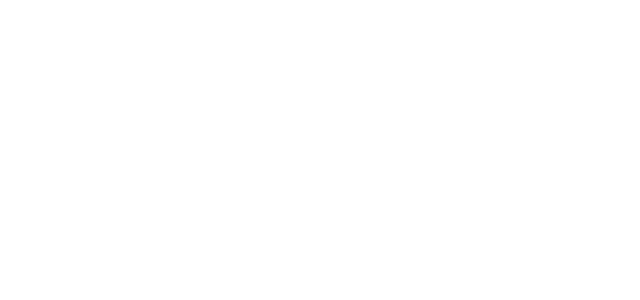
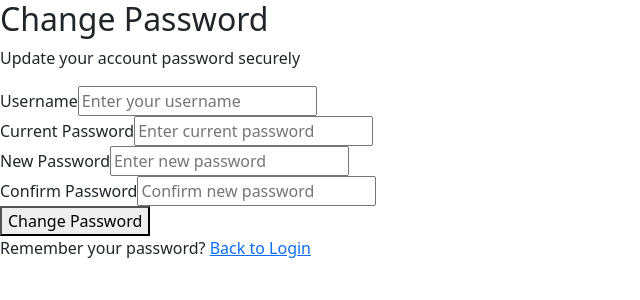
Before and after one commit to Adityasahoo7/EmpDtl.UI, an Angular app: page /changepassword in a window 1280 px wide. Before the commit this address led to /. Shown: the top 300 px of the page, without its empty margins (0-640 px from the left). Built offline with nearby package versions, Linux system fonts and the light colour scheme.

Commit message:
Add changepassword v2

```diff
--- a/src/app/Auth/changepassword/changepassword.component.html
+++ b/src/app/Auth/changepassword/changepassword.component.html
@@ -1 +1,73 @@
-<p>changepassword works!</p>
+<div class="login-page">
+
+  <div class="login-card">
+
+    <div class="logo-section">
+      <div class="logo-circle">
+        <i class="bi bi-key-fill"></i>
+      </div>
+
+      <h2>Change Password</h2>
+      <p>Update your account password securely</p>
+    </div>
+
+    <form (ngSubmit)="changePassword()">
+
+      <!-- Username -->
+      <div class="input-group-custom">
+        <label>Username</label>
+        <input
+          type="text"
+          [(ngModel)]="changedata.username"
+          name="username"
+          placeholder="Enter your username"
+          required>
+      </div>
+
+      <!-- Current Password -->
+      <div class="input-group-custom">
+        <label>Current Password</label>
+        <input
+          type="password"
+          [(ngModel)]="changedata.currentpassword"
+          name="currentPassword"
+          placeholder="Enter current password"
+          required>
+      </div>
+
+      <!-- New Password -->
+      <div class="input-group-custom">
+        <label>New Password</label>
+        <input
+          type="password"
+          [(ngModel)]="changedata.newpassword"
+          name="newPassword"
+          placeholder="Enter new password"
+          required>
+      </div>
+
+      <!-- Confirm Password -->
+      <div class="input-group-custom">
+        <label>Confirm Password</label>
+        <input
+          type="password"
+          [(ngModel)]="changedata.conformpassword"
+          name="confirmPassword"
+          placeholder="Confirm new password"
+          required>
+      </div>
+
+      <button type="submit" class="login-btn">
+        Change Password
+      </button>
+
+    </form>
+
+    <div class="footer-text">
+      Remember your password?
+      <a routerLink="/login">Back to Login</a>
+    </div>
+
+  </div>
+
+</div>
--- a/src/app/Auth/changepassword/changepassword.component.ts
+++ b/src/app/Auth/changepassword/changepassword.component.ts
@@ -1,4 +1,6 @@
 import { Component } from '@angular/core';
+import { Router } from '@angular/router';
+import { EmployeeService } from 'src/app/services/employee.service';
 
 @Component({
   selector: 'app-changepassword',
@@ -6,5 +8,36 @@
   styleUrls: ['./changepassword.component.css']
 })
 export class ChangepasswordComponent {
+/**
+ *
+ */
+constructor(private service:EmployeeService ,private router:Router) {
+}
+changedata={
+  "username": "",
+  "currentpassword": "",
+  "newpassword": "",
+  "conformpassword": ""
+};
+
+changePassword(){
+  this.service.changepassword(this.changedata).subscribe({
+    next:(res:any)=>{
+      console.log(res);
+      this.router.navigate(['/login']);
+    },
+    error:(err)=>{
+      alert("Please enter valid crediential");
+      this.changedata={
+  "username": "",
+  "currentpassword": "",
+  "newpassword": "",
+  "conformpassword": ""
+};
+      console.log(err);
+    }
+
+  });
+}
 
 }
--- a/src/app/app-routing.module.ts
+++ b/src/app/app-routing.module.ts
@@ -3,11 +3,13 @@
 import { LoginComponent } from './Auth/login/login.component';
 import { RegisterComponent } from './Auth/register/register.component';
 import { EmployeeComponent } from './employee/employee.component';
+import { ChangepasswordComponent } from './Auth/changepassword/changepassword.component';
 
 const routes: Routes = [
   {path:'login',component:LoginComponent},
   {path:'register',component:RegisterComponent},
   {path:'employee',component:EmployeeComponent},
+  {path:'changepassword',component:ChangepasswordComponent},
   {path:'',redirectTo:'login',pathMatch:'full'}
 ];
 
--- a/src/app/employee/employee.component.html
+++ b/src/app/employee/employee.component.html
@@ -53,9 +53,9 @@
 
     <div class="profile-menu">
 
-      <a href="#">Profile</a>
+      <!-- <a href="#">Profile</a> -->
 
-      <a href="#">Settings</a>
+      <a href="#">ChangePassword</a>
 
       <a (click)="logout()">Logout</a>
 
--- a/src/app/services/employee.service.ts
+++ b/src/app/services/employee.service.ts
@@ -26,6 +26,10 @@
       }
     );
   }
+
+  changepassword(user:any):Observable<any>{
+    return this.http.post(`${this,this.apiurl}/ChnagePassword`,user);
+  }
   addemployee(employee:Employee):Observable<any>{
     return this.http.post(`${this.apiurl}/CreateEmployee`,employee,{responseType:'text'});
   }
```
